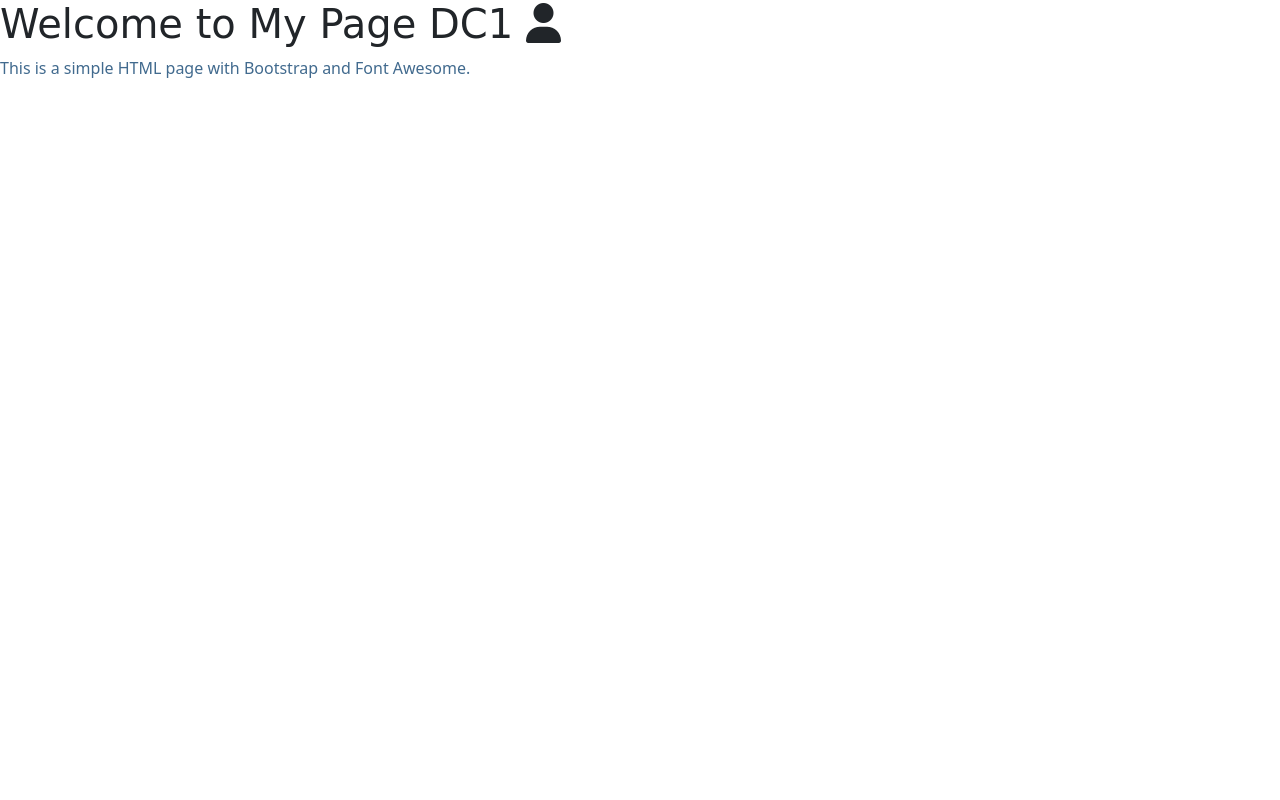
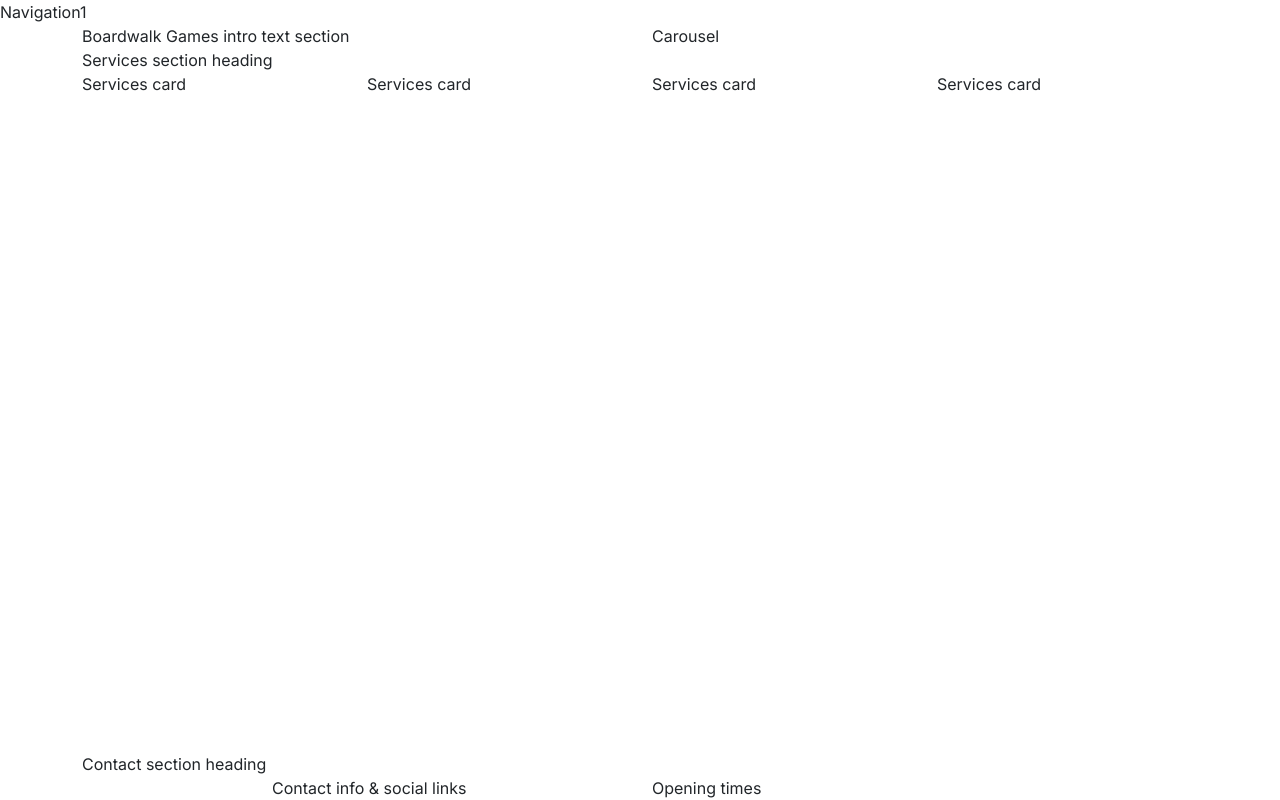
Before and after one commit to DavidClamp/boardwalk-games, a plain HTML site: page assets/index.html in a window 1280 px wide. Drawn offline with nearby package versions, Linux system fonts and the light colour scheme; files that its build step writes are made by us from their sources; a web font is replaced by a local one.

Commit message:
never ending github issues

```diff
--- a/assets/css/style.css
+++ b/assets/css/style.css
@@ -1,18 +1,29 @@
-h1{
-    font-family: "Macondo", cursive;
+/* Google fonts import */
+@import url('https://fonts.googleapis.com/css2?family=Inter:wght@100..900&family=Macondo&display=swap');
 
-  }
+/* CSS Variables */
+:root {
+    --primary-font: "Inter", sans-serif;
+    --secondary-font: "Macondo", cursive;
+    --primary-color: #3a2620; /* dark brown */
+    --secondary-color: #aa9581; /* light brown */
+    --highlight-color: #416a8e; /* blue */
+    --highlight-color-light: #7a9fc2; /* light blue */
+}
 
-  :root{
-    --secondary-color: #aa9581;
-    --highlight-color: #416a8e;
-    --lighthighlight-color: #7a9fc2;
+/* Global styles */
 
-  }
-  .sub-heading-color{
+body {
+    font-family: var(--primary-font);
+}
+
+h1,
+h2,
+h3 {
+    font-family: var(--secondary-font);
+    color: var(--primary-color);
+}
+
+.sub-heading-color {
     color: var(--highlight-color);
-  }
-  p{
-
-    color: var(--highlight-color);
-  }
+}
--- a/assets/index.html
+++ b/assets/index.html
@@ -1,32 +1,76 @@
-    <!DOCTYPE html>
-    <html lang="en">
-    <head>
-        <meta charset="UTF-8">
-        <meta name="viewport" content="width=device-width, initial-scale=1.0">
-        <title>Document</title>
-<link href="https://cdn.jsdelivr.net/npm/bootstrap@5.3.7/dist/css/bootstrap.min.css" rel="stylesheet" integrity="sha384-LN+7fdVzj6u52u30Kp6M/trliBMCMKTyK833zpbD+pXdCLuTusPj697FH4R/5mcr" crossorigin="anonymous">
+<!DOCTYPE html>
+<html lang="en">
 
-        <!-- custom CSS -->
-    <link rel="stylesheet" href="../assets/css/style.css">
-    </head>
+<head>
+    <meta charset="UTF-8">
+    <meta name="viewport" content="width=device-width, initial-scale=1.0">
+    <meta name="description"
+        content="Boardwalk Games, your ultimate gaming retreat!  Perfect for casual gamers, enthusiasts, and student gatherings.  Visit us for your next adventure in board gaming.">
+    <title>Boardwalk Games | Home</title>
+
+    <!-- favicons generated by favicon.io -->
+    <link rel="apple-touch-icon" sizes="180x180" href="assets/images/apple-touch-icon.png">
+    <link rel="icon" type="image/png" sizes="32x32" href="assets/images/favicon-32x32.png">
+    <link rel="icon" type="image/png" sizes="16x16" href="assets/images/favicon-16x16.png">
 
 
-    <body>
+    <!-- Bootstrap 5 CSS -->
+    <link href="https://cdn.jsdelivr.net/npm/bootstrap@5.3.3/dist/css/bootstrap.min.css" rel="stylesheet"
+        integrity="sha384-QWTKZyjpPEjISv5WaRU9OFeRpok6YctnYmDr5pNlyT2bRjXh0JMhjY6hW+ALEwIH" crossorigin="anonymous">
 
+    <!-- Custom CSS -->
+    <link rel="stylesheet" href="assets/css/style.css">
+</head>
 
-        <h1>Welcome to My Page DC1 <i class="fa-solid fa-user"></i>
-        </h1>
-        <p>This is a simple HTML page with Bootstrap and Font Awesome.</p>
+<!-- Classes on body set to work with mt-auto on footer to ensure it always stays at the bottom of the page -->
+<body class="d-flex flex-column min-vh-100">
+    <!-- Navigation -->
+    <div>Navigation1</div>
 
+    <!-- Header with carousel -->
+    <header class="container">
+        <div class="row">
+            <div class="col-12 col-xl-6">Boardwalk Games intro text section</div>
+            <div class="col-12 col-xl-6">Carousel</div>
+        </div>
+    </header>
 
-<script src="https://cdn.jsdelivr.net/npm/bootstrap@5.3.7/dist/js/bootstrap.bundle.min.js"
- integrity="sha384-ndDqU0Gzau9qJ1lfW4pNLlhNTkCfHzAVBReH9diLvGRem5+R9g2FzA8ZGN954O5Q" crossorigin="anonymous"></script>
+    <!-- main element to hold all key sections of the home page. It is not part of the grid structure -->
+    <main>
+        <!-- Services section -->
+        <section class="container">
+            <div class="row">
+                <div class="col-12">Services section heading</div>
+                <div class="col-12 col-md-6 col-xl-3">Services card</div>
+                <div class="col-12 col-md-6 col-xl-3">Services card</div>
+                <div class="col-12 col-md-6 col-xl-3">Services card</div>
+                <div class="col-12 col-md-6 col-xl-3">Services card</div>
+            </div>
+        </section>
+    </main>
 
+    <!-- Footer / contact section -->
+    <!-- mt-auto added to push footer to the bottom of the page -->
+    <footer class="mt-auto">
+        <div class="container">
+            <div class="row justify-content-center">
+                <div class="col-12">Contact section heading</div>
+                <!-- Contact info -->
+                <div class="col-12 col-md-6 col-xl-4">Contact info & social links</div>
+                <!-- Opening times -->
+                <div class="col-12 col-md-6 col-xl-4">Opening times</div>
+            </div>
+        </div>
+    </footer>
 
+    <!-- Bootstrap JS -->
+    <script src="https://cdn.jsdelivr.net/npm/bootstrap@5.3.3/dist/js/bootstrap.bundle.min.js"
+        integrity="sha384-YvpcrYf0tY3lHB60NNkmXc5s9fDVZLESaAA55NDzOxhy9GkcIdslK1eN7N6jIeHz" crossorigin="anonymous">
+        </script>
 
+    <!-- Font Awesome kit -->
+    <script src="https://kit.fontawesome.com/aa9af45995.js" crossorigin="anonymous"></script>
 
-<script src="https://kit.fontawesome.com/3238d92675.js" crossorigin="anonymous"></script>
+</body>
 
-    </body>
-
-    </html>
+</html>
```
